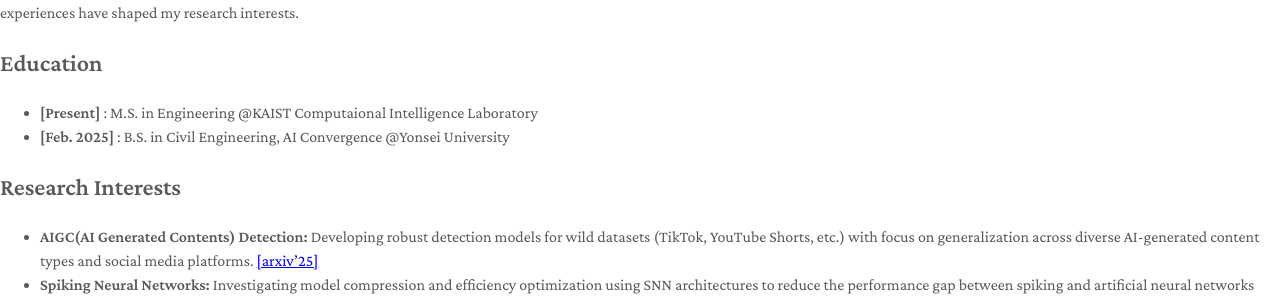
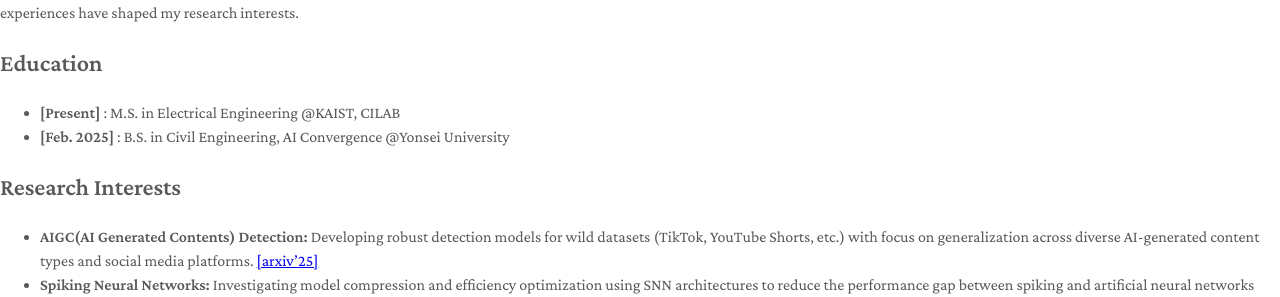
Before and after one commit to tersite1/tersite1.github.io, a Jekyll site: the page built from index.md, in a window 1280 px wide and 900 px high, scrolled down 830 px. Shown: the part 156-453 px from the top of the window. Built offline with Jekyll 4.4.1, drawn with Linux system fonts in a browser that asks for light colours; a style sheet for code colours, icons or effects is not loaded; our own code applies the rules of GitHub Pages for plain Markdown files.

Commit message:
Update index.md

```diff
--- a/index.md
+++ b/index.md
@@ -12,7 +12,7 @@ I am an M.S. student at KAIST, currently in the [Computational Intelligence Labo
 
 
 ## Education
-* **[Present]** : M.S. in Engineering @KAIST Computaional Intelligence Laboratory
+* **[Present]** : M.S. in Electrical Engineering @KAIST, CILAB
 * **[Feb. 2025]** : B.S. in  Civil Engineering, AI Convergence @Yonsei University
 
 ## Research Interests
```
